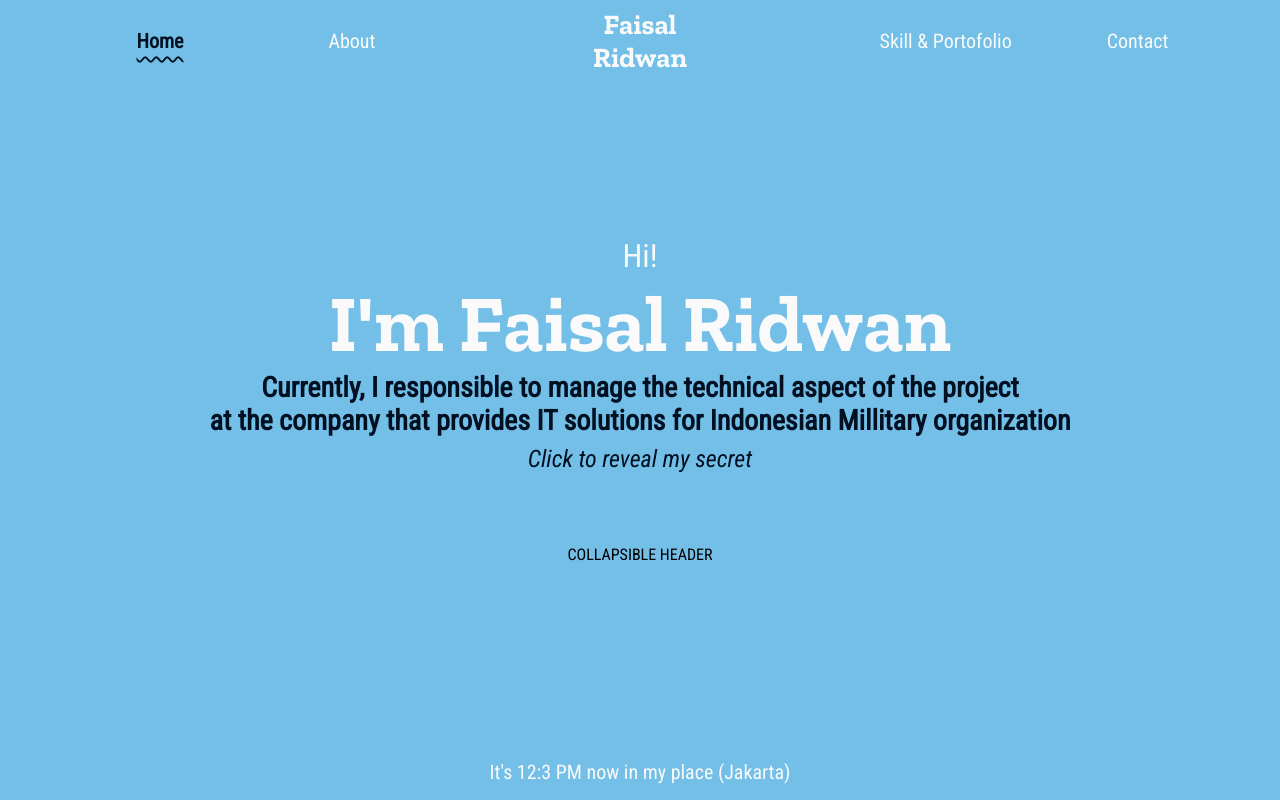
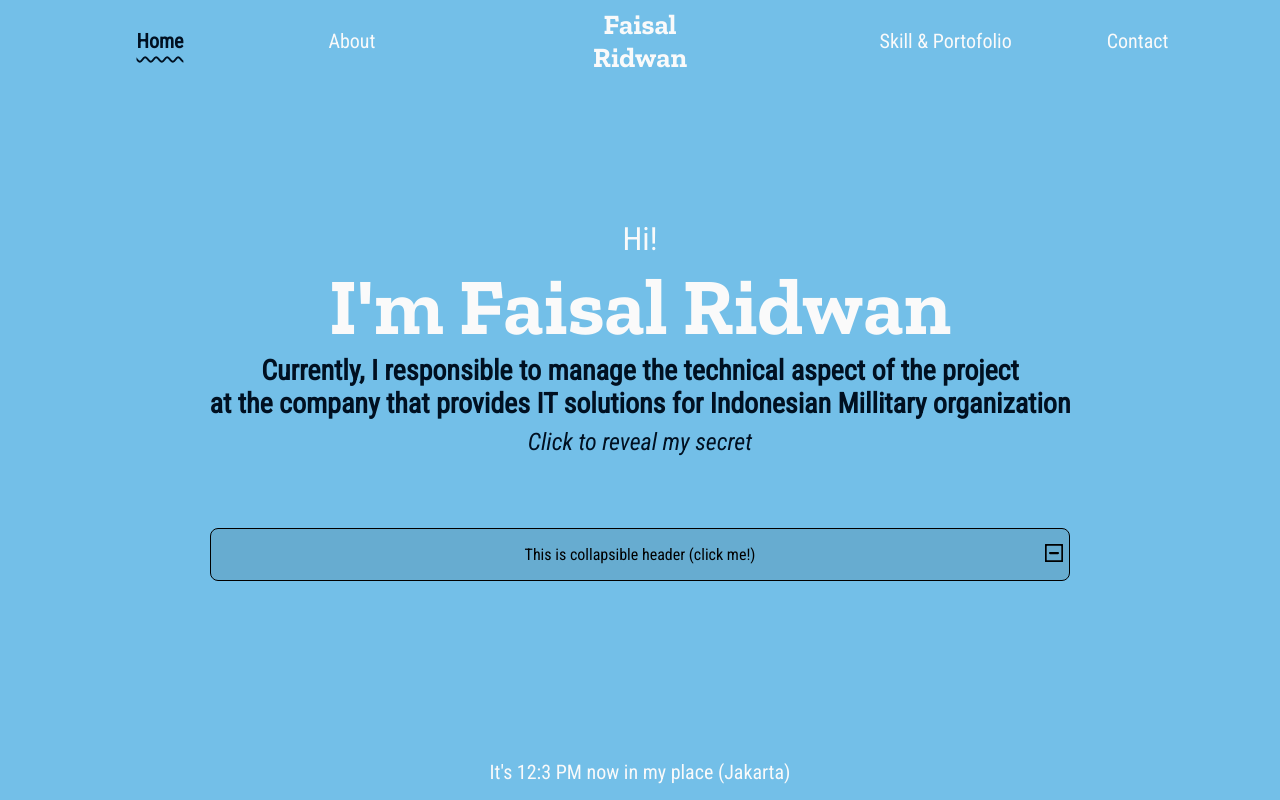
Before and after one commit to faisalridwan55/personal-web, a React (Create React App) app: page / in a window 1280 px wide. Built offline with nearby package versions, Linux system fonts and the light colour scheme; the HTML template or start-up script is replaced by a standard one.

Commit message:
Add collapsible header

```diff
--- a/src/components/CollapsibleRow.js
+++ b/src/components/CollapsibleRow.js
@@ -1,10 +1,106 @@
+import { useState } from "react";
+import { AnimatePresence, motion } from "framer-motion";
+
+import { DIST_SIZE } from "../constants/Size";
 import { Row } from "./Grid";
 
+const CollapsHeader = props => (
+	<Row
+		justifyContent="center"
+		style = {{
+			cursor: 'pointer',
+			position: 'relative',
+			alignItems: 'center',
+			border: '1px ridge #000000',
+			borderRadius: '8px 8px 8px 8px',
+			backgroundColor: 'rgba(0,0,0,.1)',
+		}}
+		{...props}
+	/>
+)
+
+export const CollapsButton = ({isOpen, ...props}) => {
+    const style = {
+        right: 0,
+        position: 'absolute',
+        borderStyle: 'none',
+        backgroundColor: 'transparent',
+    }
+
+    const pathVariants = {
+        initial: {
+          opacity: 0,
+          pathLength: 0,
+        },
+        final: {
+          opacity: 1,
+          pathLength: 1,
+          transition: {
+            duration: 1,
+            ease: "easeInOut",
+          }
+        }
+    };
+
+    return (
+        <AnimatePresence exitBeforeEnter>
+            <motion.button style={style} initial="initial" animate="final" {...props}>
+                {isOpen ? (
+                    <div>
+                        <motion.svg xmlns="http://www.w3.org/2000/svg" width="18" height="18" class="bi bi-plus-square" viewBox="0 0 16 16">
+							<motion.path
+								key="open-icon-1"
+                                fill-rule="evenodd"
+                                stroke={"black"}
+                                fill="none"
+                                variants={pathVariants}
+								d="M14 1a1 1 0 0 1 1 1v12a1 1 0 0 1-1 1H2a1 1 0 0 1-1-1V2a1 1 0 0 1 1-1h12zM2 0a2 2 0 0 0-2 2v12a2 2 0 0 0 2 2h12a2 2 0 0 0 2-2V2a2 2 0 0 0-2-2H2z"
+							/>
+  							<motion.path
+								key="open-icon-2"
+                                fill-rule="evenodd"
+                                stroke={"black"}
+                                fill="none"
+                                variants={pathVariants}
+								d="M8 4a.5.5 0 0 1 .5.5v3h3a.5.5 0 0 1 0 1h-3v3a.5.5 0 0 1-1 0v-3h-3a.5.5 0 0 1 0-1h3v-3A.5.5 0 0 1 8 4z"
+							/>
+                        </motion.svg>
+                    </div>
+                ) : (
+                    <div>
+					<motion.svg xmlns="http://www.w3.org/2000/svg" width="18" height="18" class="bi bi-plus-square" viewBox="0 0 16 16">
+							<motion.path
+								key="close-icon-1"
+                                fill-rule="evenodd"
+                                stroke={"black"}
+                                fill="none"
+                                variants={pathVariants}
+								d="M14 1a1 1 0 0 1 1 1v12a1 1 0 0 1-1 1H2a1 1 0 0 1-1-1V2a1 1 0 0 1 1-1h12zM2 0a2 2 0 0 0-2 2v12a2 2 0 0 0 2 2h12a2 2 0 0 0 2-2V2a2 2 0 0 0-2-2H2z"
+							/>
+  							<motion.path
+								key="close-icon-2"
+                                fill-rule="evenodd"
+                                stroke={"black"}
+                                fill="none"
+                                variants={pathVariants}
+								d="M4 8a.5.5 0 0 1 .5-.5h7a.5.5 0 0 1 0 1h-7A.5.5 0 0 1 4 8z"
+							/>
+                        </motion.svg>
+                    </div>
+                )}
+            </motion.button>
+        </AnimatePresence>
+    )
+}
+
 const CollapsibleRow = (props) => {
+	const [isOpen, setIsOpen] = useState(false)
+	const padding = DIST_SIZE().sm
 	return (
-		<Row justifyContent="center" style={props.headerStyle}>
-			COLLAPSIBLE HEADER
-		</Row>
+		<CollapsHeader padding={padding}>
+			This is collapsible header (click me!)
+			<CollapsButton onClick={() => setIsOpen(!isOpen)} isOpen={isOpen} />
+		</CollapsHeader>
 	)
 }
 
--- a/src/components/Grid.js
+++ b/src/components/Grid.js
@@ -7,6 +7,7 @@ const BasicContainer = styled.div`
   align-items: ${props => props.alignItems};
   flex-direction: ${props => props.flexDirection};
   justify-content: ${props => props.justifyContent};
+  ${props => props.padding && `padding: ${props.padding}`};
   ${props => props.margin && `margin: ${props.margin}`};
   ${props => props.marginTop && `margin-top: ${props.marginTop}`};
   ${props => props.marginRight && `margin-right: ${props.marginRight}`};
--- a/src/components/Sidebar.js
+++ b/src/components/Sidebar.js
@@ -24,7 +24,7 @@ const SidebarContainer = styledComponents.div`
 
 const Sidebar = ({showSidebar, handleNavButtonClicked}) => {
     const color = BACKGROUND_COLOR[useLocation().pathname.replace('/', '') || 'home']
-    const rowStyle = {marginBottom: DIST_SIZE.l}
+    const rowStyle = {marginBottom: DIST_SIZE().l}
     const navStyle = {fontSize: FONT_SIZE().l}
 
     return (
@@ -49,7 +49,7 @@ const Sidebar = ({showSidebar, handleNavButtonClicked}) => {
                             onClick={() => handleNavButtonClicked(!showSidebar)}
                         />
                         <Box
-                            style={{position: 'absolute', marginTop: DIST_SIZE.xl}}
+                            style={{position: 'absolute', marginTop: DIST_SIZE().xl}}
                             onClick={() => handleNavButtonClicked(!showSidebar)}
                         >
                             <Row {...rowStyle}>
--- a/src/constants/Size.js
+++ b/src/constants/Size.js
@@ -14,10 +14,14 @@ export const FONT_SIZE = () => {
     })
 }
 
-export const DIST_SIZE = {
-    xs: '8px',
-    sm: '16px',
-    md: '24px',
-    l: '32px',
-    xl: '40px',
+export const DIST_SIZE = () => {
+    const isDesktop = IsDesktop()
+
+    return ({
+        xs: isDesktop ? '8px' : '4px',
+        sm: isDesktop ? '16px' : '8px',
+        md: isDesktop ? '24px' : '12px',
+        l: isDesktop ? '32px' : '16px',
+        xl: isDesktop ? '40px' : '20px',
+    })
 }
--- a/src/containers/Header/components.js
+++ b/src/containers/Header/components.js
@@ -8,14 +8,17 @@ import { DIST_SIZE, FONT_SIZE } from "../../constants/Size";
 import { AnimatePresence } from "framer-motion";
 
 
-export const HeaderContainer = styled(Row)`
+export const HeaderContainer = props => {
+    const headerContainerMargin = DIST_SIZE().xs
+    const Comp = styled(Row)`
         top: 0;
         width: 100%;
         position: absolute;
         align-items: center;
         justify-content: center;
-    margin: ${DIST_SIZE.xs} 0;
     `
+    return <Comp margin={`${headerContainerMargin} 0px`} {...props} />
+}
 
 export const CustomNavLink = ({children, ...props}) => {
     const defaultFontSize = FONT_SIZE().md
```
Lines whose indentation alone changed are shown as unchanged.
